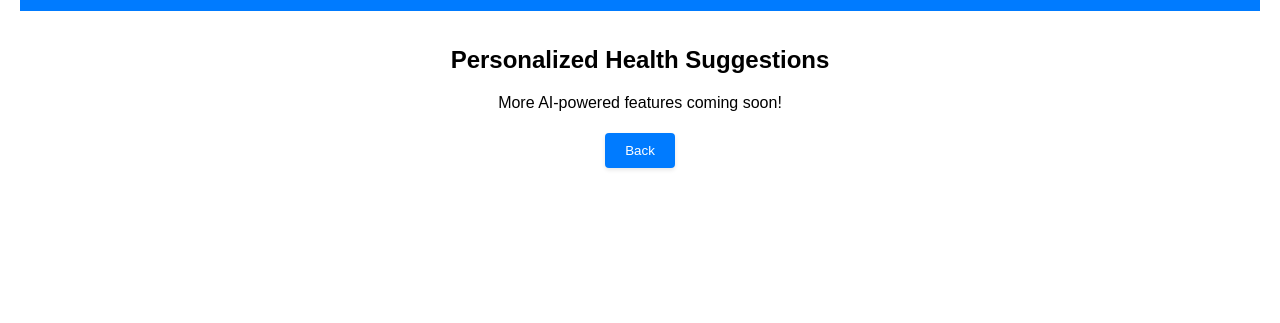
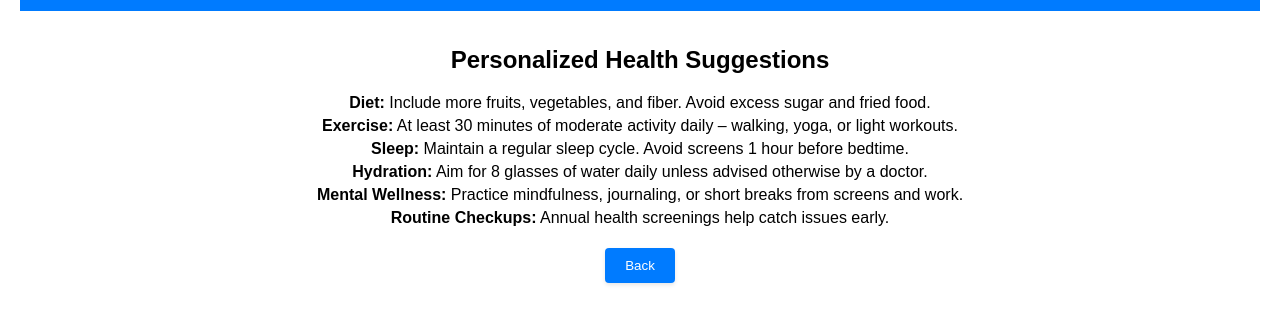
Before and after one commit to Ramavtar789/HealthSync-, a plain HTML site: page index.html in a window 1280 px wide. Both pictures are taken after a click on the button "Personalized Health". Shown: the part 109-432 px from the top of the page. Drawn offline with Linux system fonts and the light colour scheme.

Commit message:
Update index.html
Delete the health tips button

```diff
--- a/index.html
+++ b/index.html
@@ -17,7 +17,6 @@
       <button onclick="showSymptomChecker()">Log a Symptom</button>
       <button onclick="showMedicationReminder()">Add Medication</button>
       <button onclick="showPersonalizedHealth()">Personalized Health</button>
-      <button onclick="window.open('health-tips.html', '_blank')">Health Tips</button>
       <button onclick="window.open('faq.html', '_blank')">FAQ</button>
       <button onclick="window.open('about.html', '_blank')">About</button>
       <button onclick="window.open('privacy.html', '_blank')">Privacy Policy</button>
@@ -51,8 +50,15 @@
 
     <!-- Personalized Health -->
     <section id="personalized-health" class="hidden">
-      <h2>Personalized Health Suggestions</h2>
-      <p>More AI-powered features coming soon!</p>
+    <h2>Personalized Health Suggestions</h2>
+<ul>
+  <li><strong>Diet:</strong> Include more fruits, vegetables, and fiber. Avoid excess sugar and fried food.</li>
+  <li><strong>Exercise:</strong> At least 30 minutes of moderate activity daily – walking, yoga, or light workouts.</li>
+  <li><strong>Sleep:</strong> Maintain a regular sleep cycle. Avoid screens 1 hour before bedtime.</li>
+  <li><strong>Hydration:</strong> Aim for 8 glasses of water daily unless advised otherwise by a doctor.</li>
+  <li><strong>Mental Wellness:</strong> Practice mindfulness, journaling, or short breaks from screens and work.</li>
+  <li><strong>Routine Checkups:</strong> Annual health screenings help catch issues early.</li>
+</ul>
       <button onclick="goBack()">Back</button>
     </section>
   </main>
```
